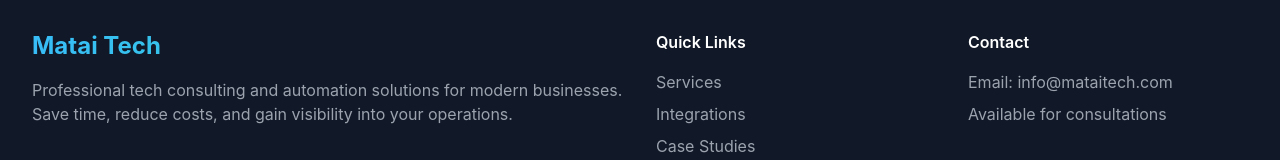
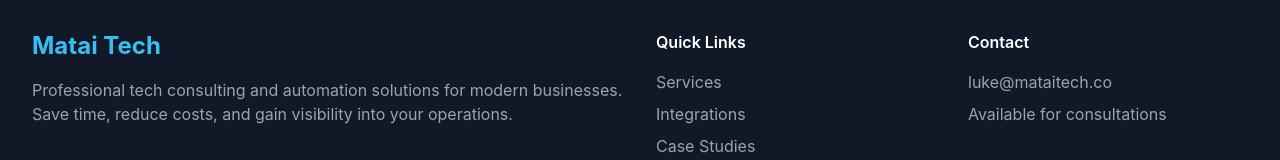
Before and after one commit to loocpooga/matai-tech-landing, a Next.js app: page / in a window 1280 px wide. Shown: the part 4119-4279 px from the top of the page. Built offline with nearby package versions, Linux system fonts and the light colour scheme.

Commit message:
Update contact email to luke@mataitech.co

```diff
--- a/app/page.tsx
+++ b/app/page.tsx
@@ -466,7 +466,11 @@
             <div>
               <h4 className="font-semibold mb-4">Contact</h4>
               <ul className="space-y-2 text-gray-400">
-                <li>Email: info@mataitech.com</li>
+                <li>
+                  <a href="mailto:luke@mataitech.co" className="hover:text-white transition">
+                    luke@mataitech.co
+                  </a>
+                </li>
                 <li>Available for consultations</li>
               </ul>
             </div>
```
Also changed, not shown: 1 other file (tests, documents, lock files or other folders).
